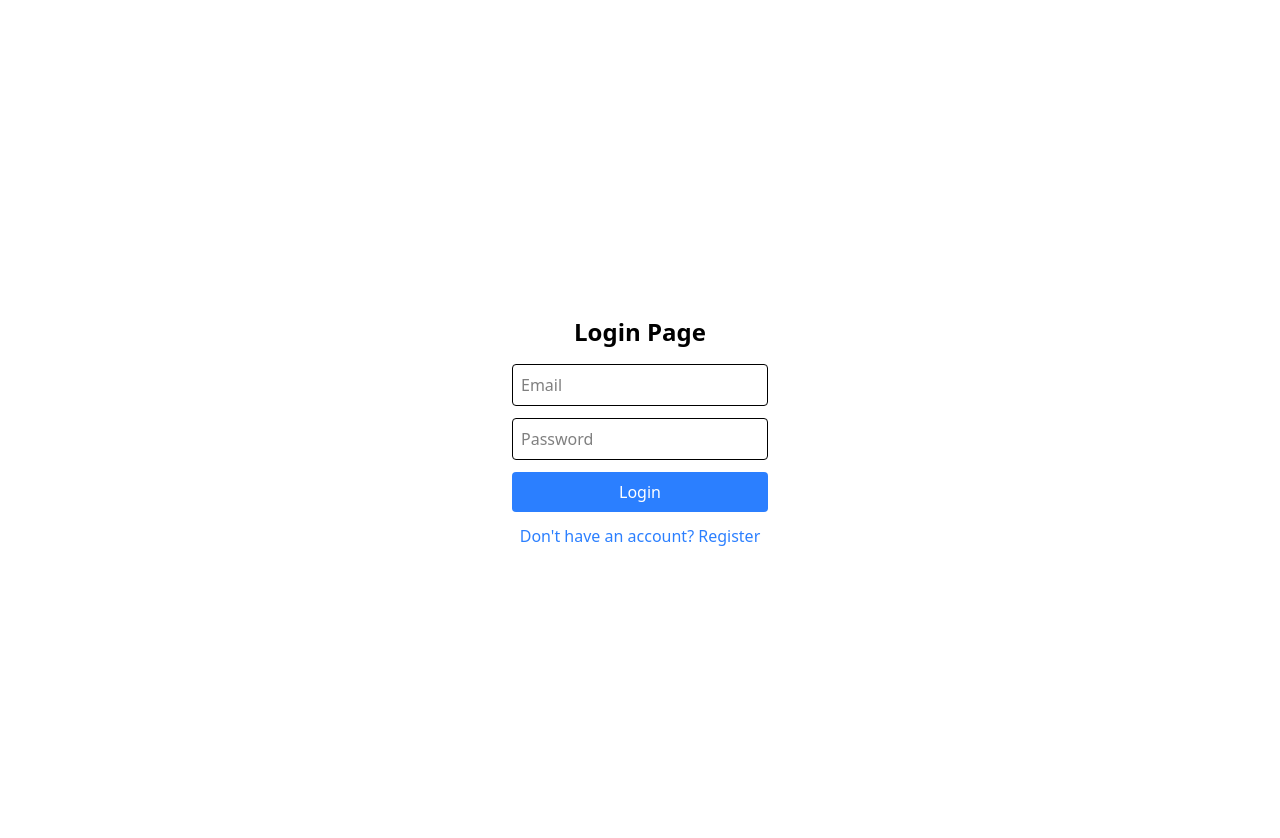
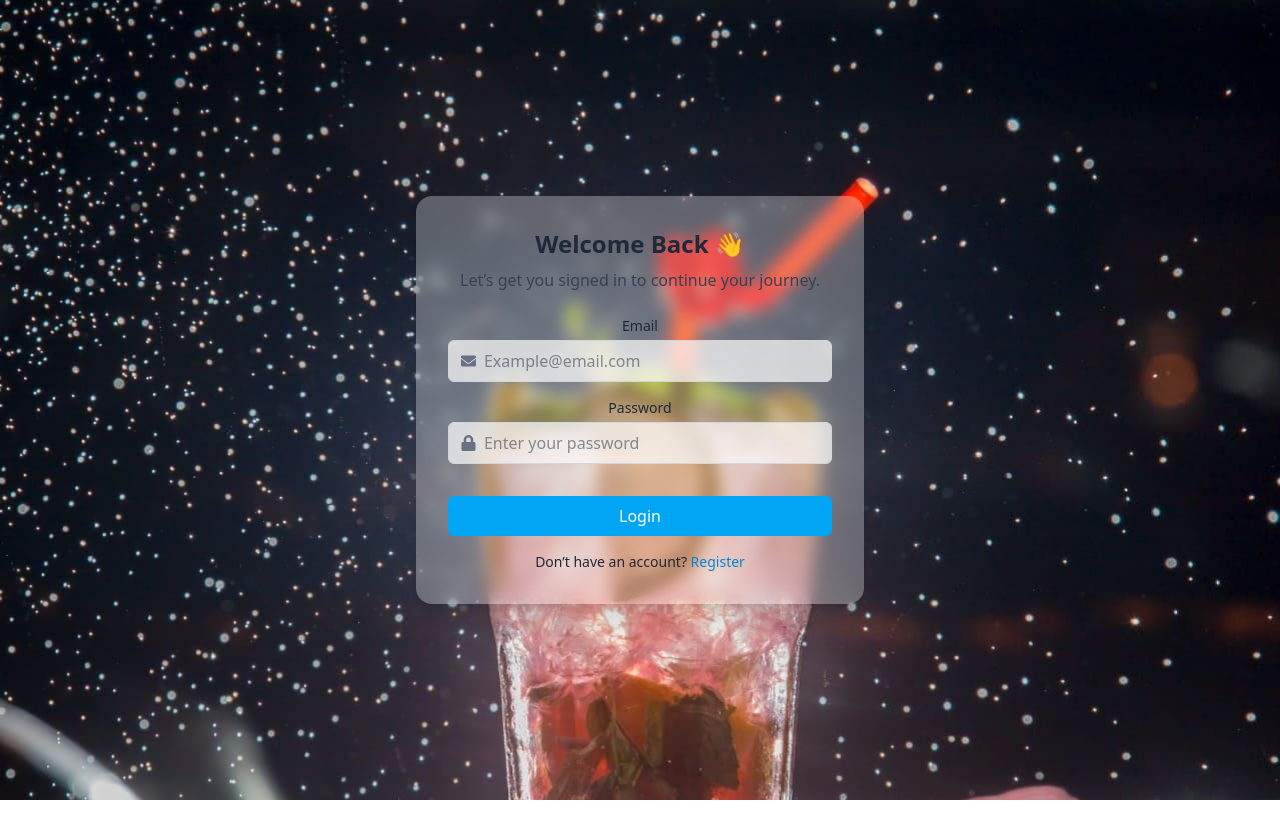
Before and after one commit to wealthZoneai/benjour-customer, a React (Vite) app: page / in a window 1280 px wide. Shown: the top 838 px of the page. After the commit the page ends 800 px from the top, so only its background shows below. Built offline with nearby package versions, Linux system fonts and the light colour scheme.

Commit message:
login form

```diff
--- a/src/pages/Login.tsx
+++ b/src/pages/Login.tsx
@@ -1,16 +1,118 @@
+import { Formik, Form, Field, ErrorMessage } from "formik";
+import * as Yup from "yup";
+import { FaEnvelope, FaLock } from "react-icons/fa";
 import { Link } from "react-router-dom";
+import bgImage from "../assets/login.jpeg";
+
 const Login = () => {
+  // ✅ Validation Schema
+  const validationSchema = Yup.object({
+    email: Yup.string()
+      .email("Invalid email address")
+      .required("Email is required"),
+    password: Yup.string()
+      .min(8, "Password must be at least 8 characters")
+      .required("Password is required"),
+  });
+
+  // ✅ Submit Handler
+  const handleSubmit = (values: any) => {
+    console.log("Login Data:", values);
+    alert("Logged in Successfully!");
+  };
+
   return (
-    <div className="flex flex-col items-center justify-center h-screen">
-      <h1 className="font-bold text-2xl mb-4">Login Page</h1>
-      <form className="flex flex-col gap-3 w-64">
-        <input type="email" placeholder="Email" className="border p-2 rounded" />
-        <input type="password" placeholder="Password" className="border p-2 rounded" />
-        <button className="bg-blue-500 text-white p-2 rounded">Login</button>
-        <Link to="/register" className="text-blue-500 hover:underline">
-          Don't have an account? Register
-        </Link>
-      </form>
+    <div
+      className="fixed inset-0 bg-cover bg-center bg-no-repeat flex items-center justify-center overflow-hidden"
+      style={{
+        backgroundImage: `url(${bgImage})`,
+      }}
+    >
+      <div className="backdrop-blur-sm bg-white/30 shadow-xl rounded-2xl max-w-md w-full p-8 text-gray-800">
+        <h1 className="text-2xl font-semibold mb-2 text-center">
+          Welcome Back 👋
+        </h1>
+        <p className="text-center text-gray-700 mb-6">
+          Let’s get you signed in to continue your journey.
+        </p>
+
+        <Formik
+          initialValues={{ email: "", password: "" }}
+          validationSchema={validationSchema}
+          onSubmit={handleSubmit}
+        >
+          {({ touched, errors }) => (
+            <Form className="space-y-4">
+              {/* Email */}
+              <div>
+                <label className="block text-sm font-medium mb-1">Email</label>
+                <div
+                  className={`flex items-center border rounded-md px-3 py-2 bg-white/70 ${
+                    touched.email && errors.email
+                      ? "border-red-500"
+                      : "border-gray-300"
+                  }`}
+                >
+                  <FaEnvelope className="text-gray-500 mr-2" />
+                  <Field
+                    name="email"
+                    type="email"
+                    placeholder="Example@email.com"
+                    className="w-full bg-transparent outline-none"
+                  />
+                </div>
+                <ErrorMessage
+                  name="email"
+                  component="div"
+                  className="text-red-500 text-xs mt-1"
+                />
+              </div>
+
+              {/* Password */}
+              <div>
+                <label className="block text-sm font-medium mb-1">
+                  Password
+                </label>
+                <div
+                  className={`flex items-center border rounded-md px-3 py-2 bg-white/70 ${
+                    touched.password && errors.password
+                      ? "border-red-500"
+                      : "border-gray-300"
+                  }`}
+                >
+                  <FaLock className="text-gray-500 mr-2" />
+                  <Field
+                    name="password"
+                    type="password"
+                    placeholder="Enter your password"
+                    className="w-full bg-transparent outline-none"
+                  />
+                </div>
+                <ErrorMessage
+                  name="password"
+                  component="div"
+                  className="text-red-500 text-xs mt-1"
+                />
+              </div>
+
+              {/* Submit */}
+              <button
+                type="submit"
+                className="w-full bg-sky-500 hover:bg-sky-600 text-white py-2 rounded-md mt-4 font-medium transition-all"
+              >
+                Login
+              </button>
+            </Form>
+          )}
+        </Formik>
+
+        <p className="text-center text-sm mt-4 text-gray-800">
+          Don’t have an account?{" "}
+          <Link to="/register" className="text-sky-600 hover:underline">
+            Register
+          </Link>
+        </p>
+      </div>
     </div>
   );
 };
```
Also changed, not shown: 1 other file (tests, documents, lock files or other folders).
